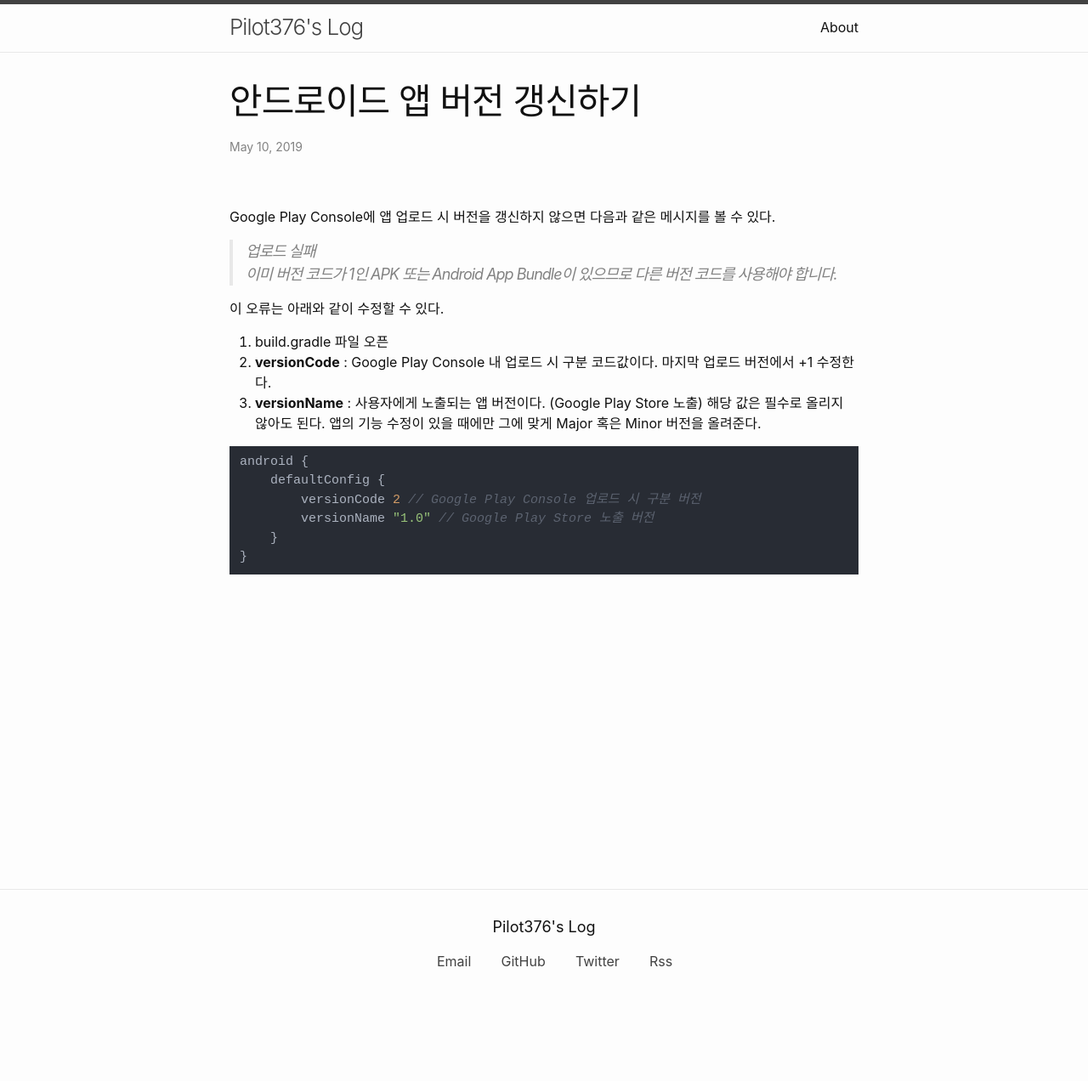
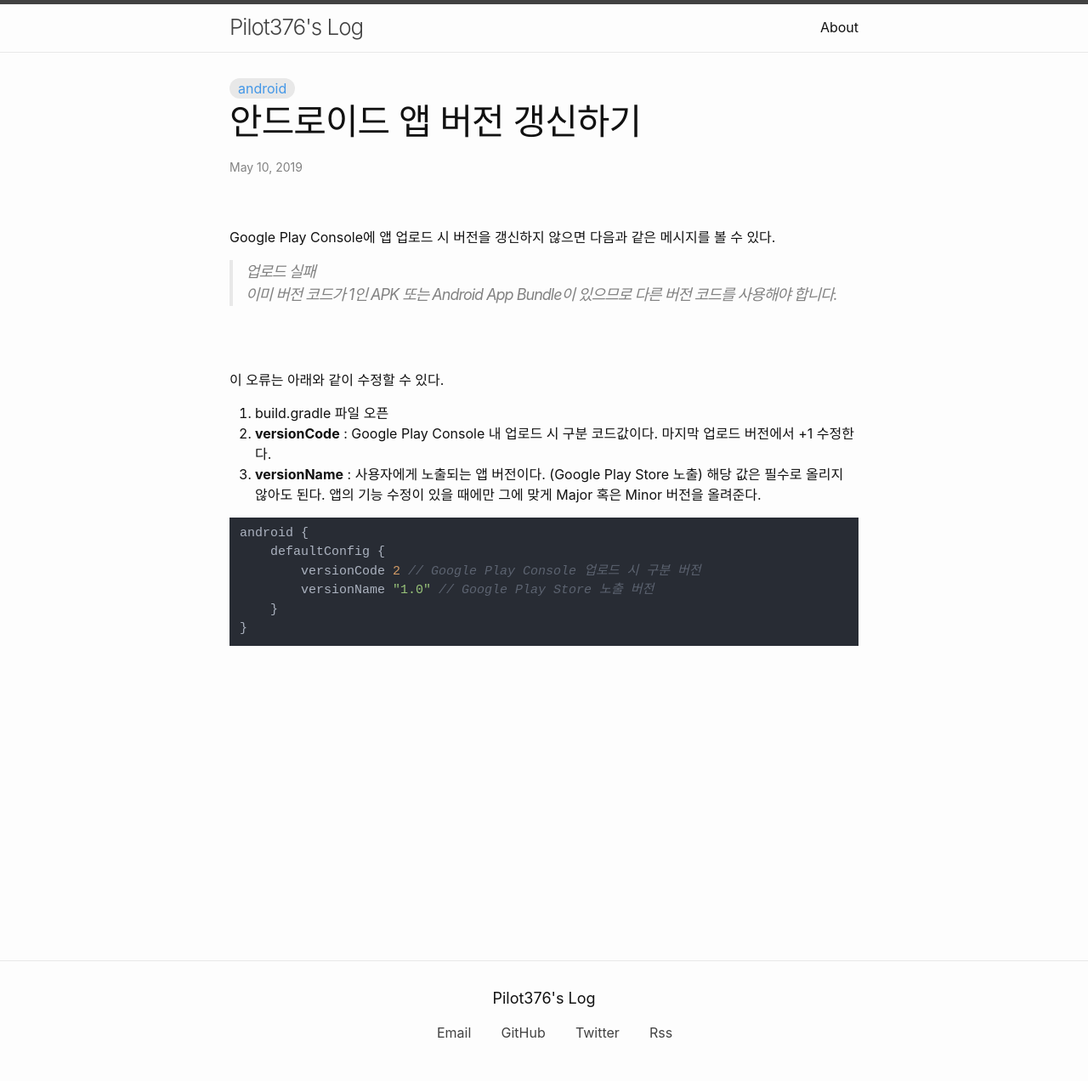
Before and after one commit to pilot376/pilot376.github.io, a Jekyll site: the page built from _posts/2019-05-10-android-app-version.md, in a window 1280 px wide. Shown: the whole page at 85% size. Built offline with Jekyll 4.4.1, drawn with Linux system fonts in a browser that asks for light colours; some web fonts are replaced; comment, search, counter and statistics services are not loaded; before the commit the page ends 1188 px from its top, so only the background shows below that.

Commit message:
포스트 내 태그버튼 추가

```diff
--- a/_layouts/post.html
+++ b/_layouts/post.html
@@ -4,7 +4,14 @@ layout: default
 <article class="post h-entry" itemscope itemtype="http://schema.org/BlogPosting">
 
   <header class="post-header">
+    <p class="post-tag">
+      {% for tag in page.tags %}
+        <a href="/tag/#{{tag}}">{{tag}}</a>
+      {% endfor %}
+    </p>
+
     <h1 class="post-title p-name" itemprop="name headline">{{ page.title | escape }}</h1>
+
     <p class="post-meta">
       <time class="dt-published" datetime="{{ page.date | date_to_xmlschema }}" itemprop="datePublished">
         {%- assign date_format = site.minima.date_format | default: "%b %-d, %Y" -%}
--- a/_posts/2019-05-10-android-app-version.md
+++ b/_posts/2019-05-10-android-app-version.md
@@ -8,6 +8,8 @@ Google Play Console에 앱 업로드 시 버전을 갱신하지 않으면 다음
 
 > 업로드 실패
 이미 버전 코드가 1인 APK 또는 Android App Bundle이 있으므로 다른 버전 코드를 사용해야 합니다.
+
+---
 
 이 오류는 아래와 같이 수정할 수 있다.
 
--- a/_sass/minima/_layout.scss
+++ b/_sass/minima/_layout.scss
@@ -189,6 +189,17 @@
 	color: $grey-color;
 }
 
+.post-tag {
+	margin-bottom: 0;
+
+	a {
+		display:inline-block;
+		padding:0 10px;
+		background:$grey-color-light;
+		border-radius:$spacing-unit * 2;
+	}
+}
+
 .post-link {
 	display: block;
 	@include relative-font-size(1.5);
```
